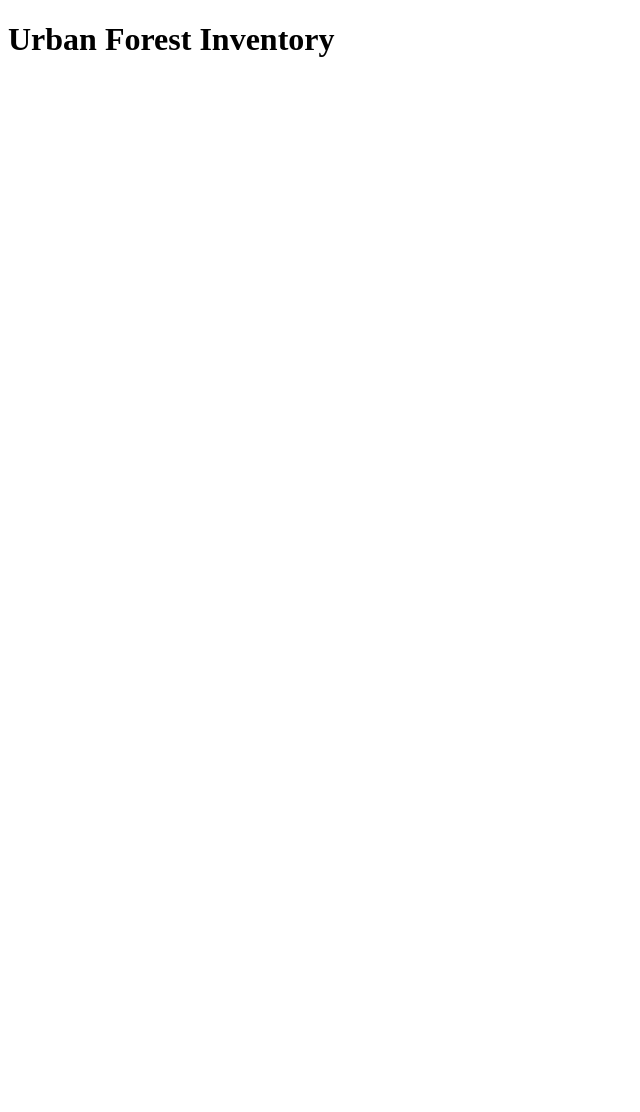
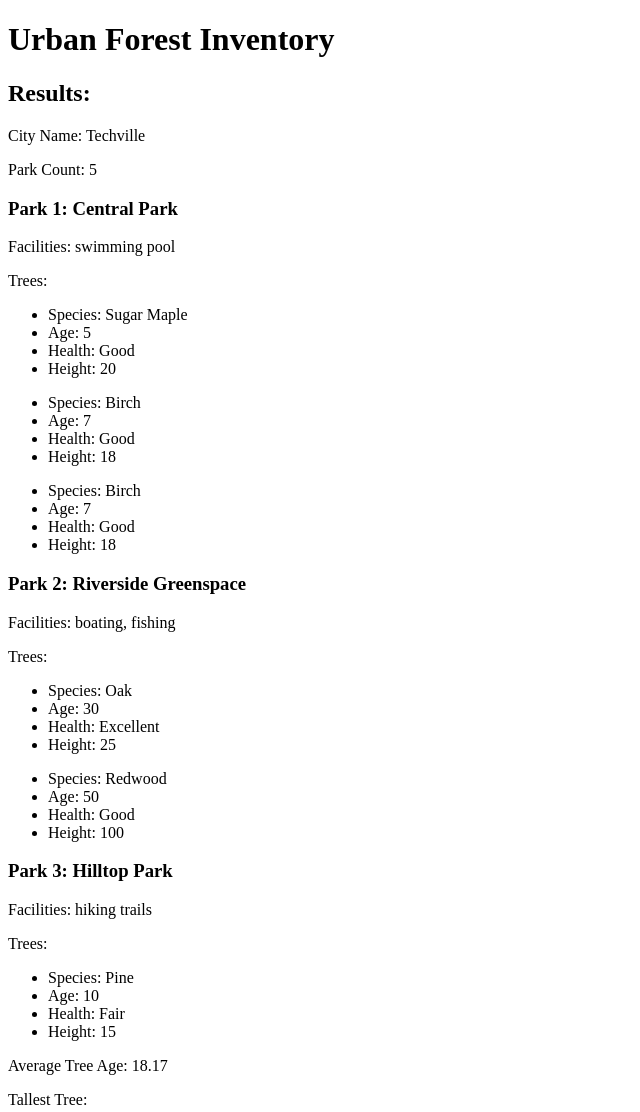
Before and after one commit to DEH10/urban-forest-management-with-javascript-DEH10, a plain HTML site: page index.html in a window 1280 px wide. Shown: the top 1112 px of the page, without its empty margins (0-640 px from the left). Before the commit the page ends 800 px from the top, so only its background shows below. Drawn offline with Linux system fonts and the light colour scheme.

Commit message:
Update index.html

```diff
--- a/index.html
+++ b/index.html
@@ -12,6 +12,6 @@
         <!-- Results will be displayed here -->
     </div>
 
-    <script> src="forestData.js"</script>
+    <script src="forestData.js"></script>
 </body>
 </html>
```
